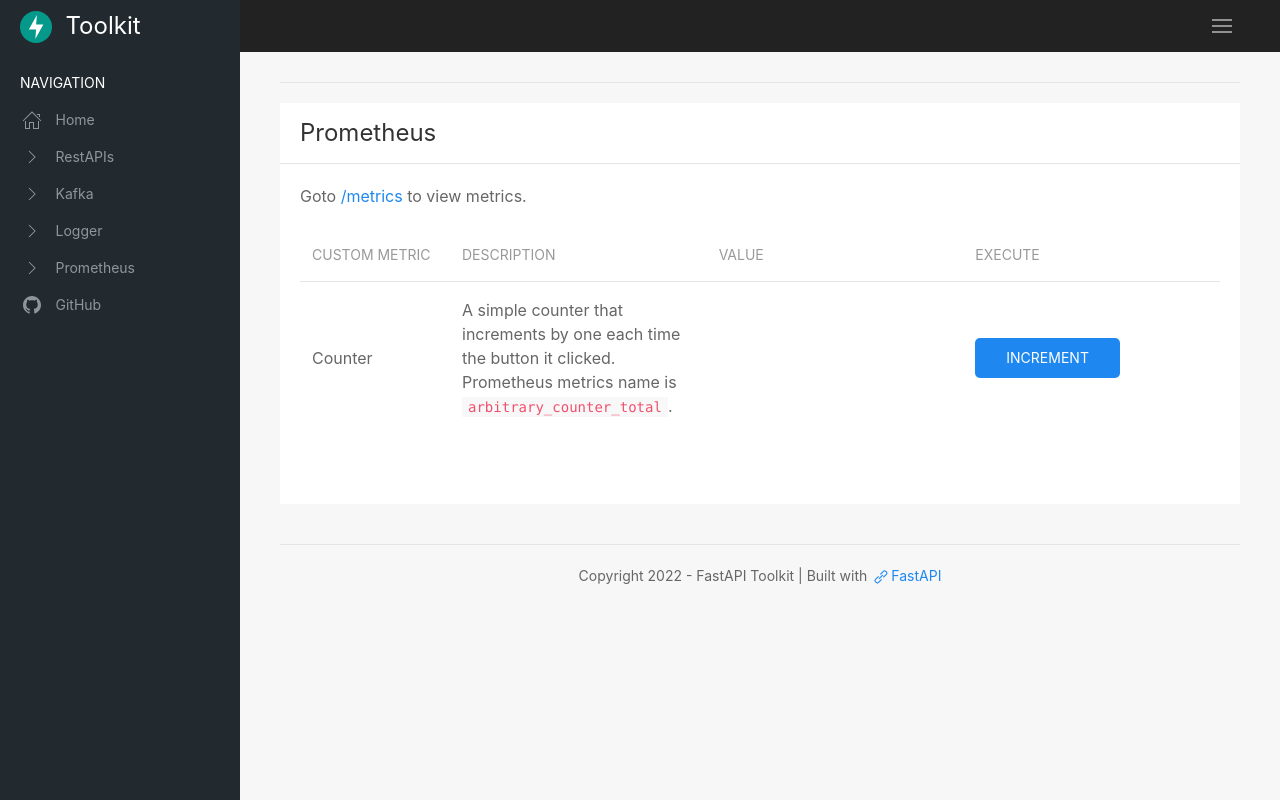
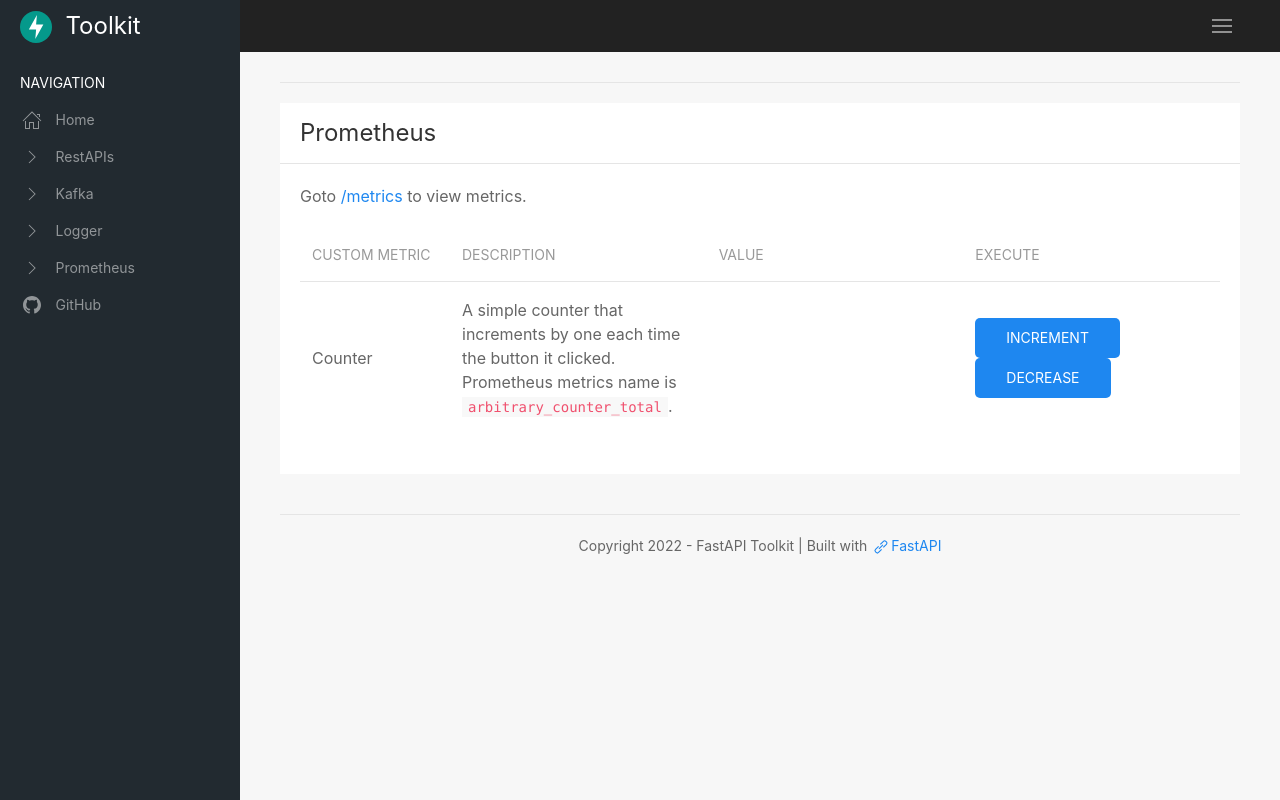
Before and after one commit to rwalker-redhat/python-app, a FastAPI app: page /prometheus in a window 1280 px wide. Run offline with FastAPI, Linux system fonts and the light colour scheme; parts of the project's set-up code (start-up, migrations or seed data) failed here and were passed over.

Commit message:
added decrease button

```diff
--- a/templates/prometheus.html
+++ b/templates/prometheus.html
@@ -17,7 +17,6 @@
             </div>
           </div>
           <div class="uk-card-body">
-            <div class="chart-container">
               <p>Goto <a href="/metrics">/metrics</a> to view metrics.</p>
               <form method="POST">
                     <table class="uk-table uk-table-middle uk-table-divider">
@@ -38,16 +37,14 @@
                             <td>{{ value }}</td>
                             <td>
 
-                                <button class="uk-button uk-button-primary uk-border-rounded" type="submit" name='action'
-                          value="metric">Increment
-                        </button>
+                                <button class="uk-button uk-button-primary uk-border-rounded" type="submit" name="action" value="increment">increment</button>
+                                <button class="uk-button uk-button-primary uk-border-rounded" type="submit" name="action" value="decrease">Decrease</button>
                             </td>
                         </tr>
                         </tbody>
                     </table>
                 </form>
             </div>
-          </div>
         </div>
       </div>
       <!-- /panel -->
```
Also changed, not shown: views/prometheus.py (+12 -4 lines).
